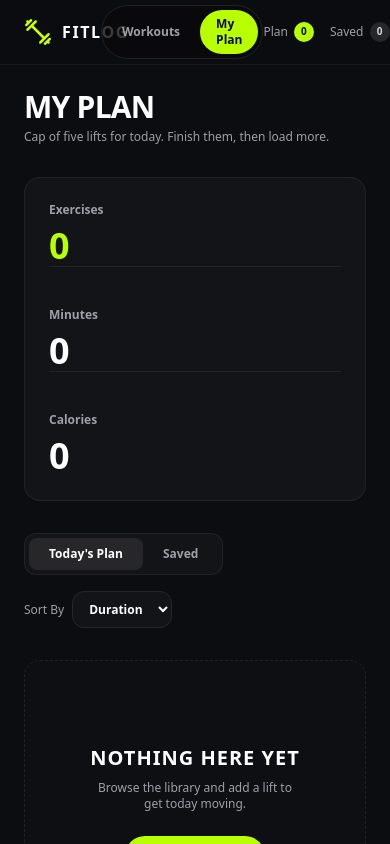
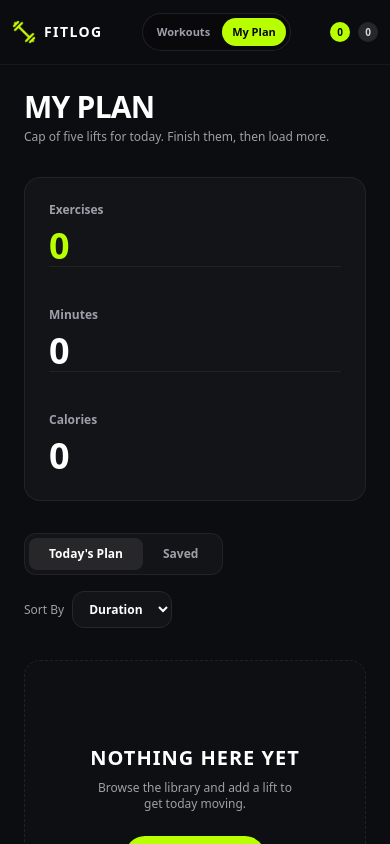
Before and after one commit to almamunmuntasir3-stack/Assignment-06, a Next.js app: page /my-plan in a window 390 px wide. Shown: the top 844 px of the page. Built offline with nearby package versions, Linux system fonts and the light colour scheme.

Commit message:
final update

```diff
--- a/src/components/common/navbar.tsx
+++ b/src/components/common/navbar.tsx
@@ -11,25 +11,27 @@ export const Navbar = () => {
 
   return (
     <header className="sticky top-0 z-50 border-b border-zinc-900 bg-[#0c0d10]/95 backdrop-blur-md">
-      <div className="mx-auto flex h-16 max-w-7xl items-center justify-between px-6 lg:px-12">
-        <Link href="/" className="flex items-center gap-2.5">
+      <div className="mx-auto flex h-16 max-w-7xl items-center justify-between px-3 sm:px-6 lg:px-12 gap-2">
+        {/* Logo Icon + Brand Text */}
+        <Link href="/" className="flex items-center gap-2 shrink-0">
           <Image
             src="/logo.png"
             alt="FitLog Icon"
             width={32}
             height={32}
             priority
-            className="h-7 w-auto object-contain"
+            className="h-6 w-auto sm:h-7 object-contain"
           />
-          <span className="text-base font-black tracking-widest text-white">
+          <span className="text-sm sm:text-base font-black tracking-widest text-white">
             FITLOG
           </span>
         </Link>
 
-        <nav className="flex items-center gap-1 rounded-full border border-zinc-800/80 bg-zinc-950/80 p-1">
+        {/* Center Pill Navigation */}
+        <nav className="flex items-center gap-0.5 sm:gap-1 rounded-full border border-zinc-800/80 bg-zinc-950/80 p-1">
           <Link
             href="/"
-            className={`rounded-full px-4 py-1.5 text-xs font-bold transition ${
+            className={`rounded-full px-2.5 sm:px-4 py-1.5 text-[11px] sm:text-xs font-bold transition whitespace-nowrap ${
               pathname === "/"
                 ? "bg-[#b8ff00] text-zinc-950 font-extrabold"
                 : "text-zinc-400 hover:text-white"
@@ -39,7 +41,7 @@ export const Navbar = () => {
           </Link>
           <Link
             href="/my-plan"
-            className={`rounded-full px-4 py-1.5 text-xs font-bold transition ${
+            className={`rounded-full px-2.5 sm:px-4 py-1.5 text-[11px] sm:text-xs font-bold transition whitespace-nowrap ${
               pathname === "/my-plan"
                 ? "bg-[#b8ff00] text-zinc-950 font-extrabold"
                 : "text-zinc-400 hover:text-white"
@@ -50,12 +52,12 @@ export const Navbar = () => {
         </nav>
 
         {/* Right Counter Statuses */}
-        <div className="flex items-center gap-4 text-xs font-medium text-zinc-400">
+        <div className="flex items-center gap-2 sm:gap-4 text-[11px] sm:text-xs font-medium text-zinc-400 shrink-0">
           <Link
             href="/my-plan"
-            className="flex items-center gap-1.5 hover:text-white transition"
+            className="flex items-center gap-1 sm:gap-1.5 hover:text-white transition"
           >
-            <span>Plan</span>
+            <span className="hidden min-[400px]:inline">Plan</span>
             <span className="flex h-5 w-5 items-center justify-center rounded-full bg-[#b8ff00] text-[10px] font-black text-zinc-950">
               {planList.length}
             </span>
@@ -63,9 +65,9 @@ export const Navbar = () => {
 
           <Link
             href="/my-plan"
-            className="flex items-center gap-1.5 hover:text-white transition"
+            className="flex items-center gap-1 sm:gap-1.5 hover:text-white transition"
           >
-            <span>Saved</span>
+            <span className="hidden min-[400px]:inline">Saved</span>
             <span className="flex h-5 w-5 items-center justify-center rounded-full bg-zinc-800 text-[10px] font-bold text-zinc-300">
               {savedList.length}
             </span>
```
